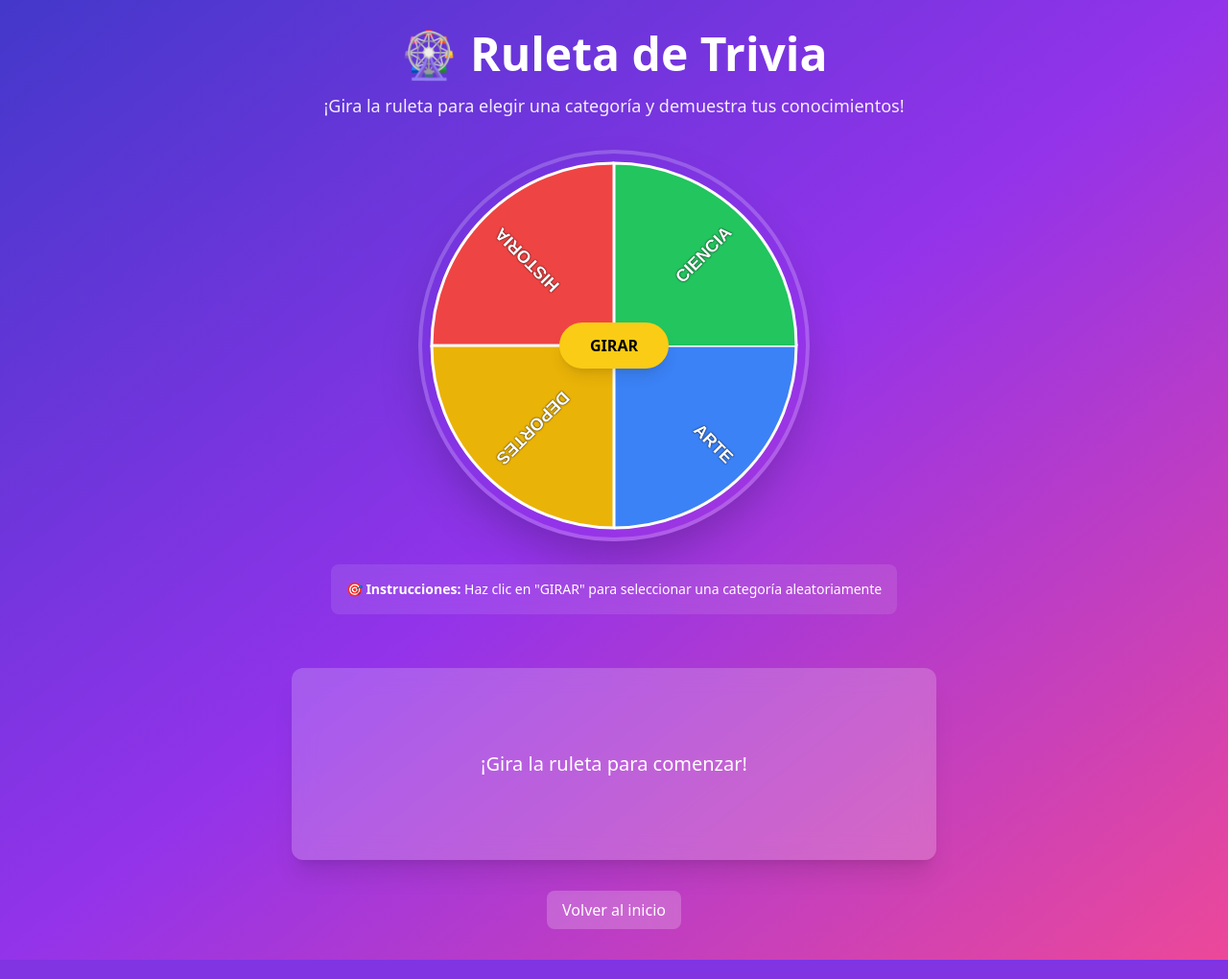
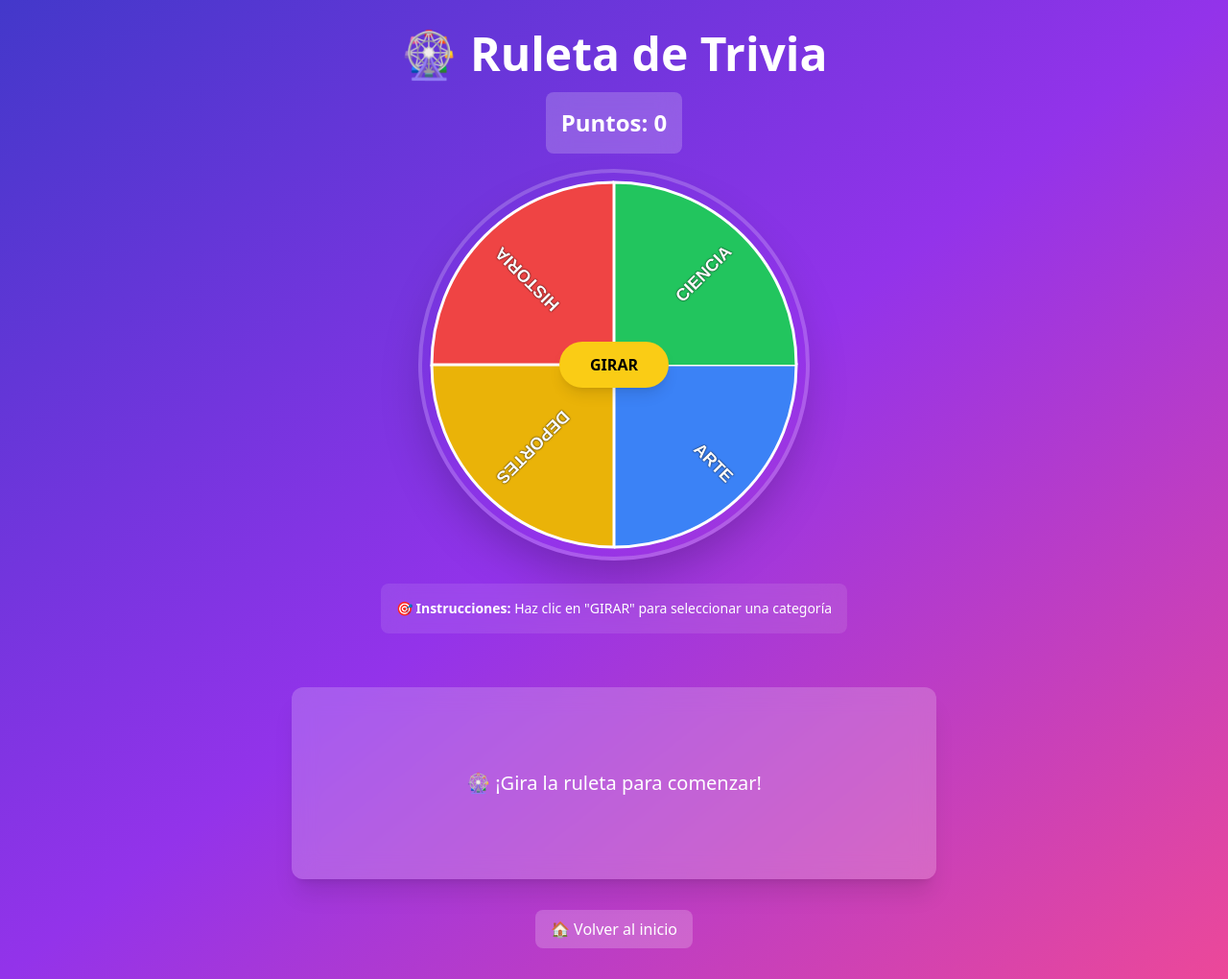
Before and after one commit to naila25/proyecto-paradigmas, a Flask app: page /juego?jugadores=1 in a window 1280 px wide. Shown: the whole page at 96% size. Run offline with Flask 3, Linux system fonts and the light colour scheme; some libraries are stand-ins or nearby versions.

Commit message:
cambios
cambios para q se pueda jugar con dos jugadores

```diff
--- a/app.py
+++ b/app.py
@@ -20,55 +20,49 @@ try:
     prolog = Prolog()
     prolog.consult("preguntas.pl")
     print("✅ Prolog inicializado correctamente")
-
-    # Test de consulta
-    test = list(prolog.query("pregunta(ciencia, P, O, R)"))
-    print(f"✅ Test: {len(test)} preguntas de ciencia encontradas")
-
 except Exception as e:
     print(f"❌ Error inicializando Prolog: {e}")
-    import traceback
-    traceback.print_exc()
     prolog = None
 
 def limpiar_string(valor):
-    """Limpia y normaliza strings de Prolog"""
     if valor is None:
         return ""
-
     texto = str(valor)
-
     if 'Ã' in texto or 'Â' in texto:
         try:
             texto = texto.encode('latin-1').decode('utf-8')
         except:
             pass
-
     return texto.strip()
 
 def convertir_lista_prolog(lista_prolog):
-    """Convierte lista de Prolog a lista de Python"""
     if isinstance(lista_prolog, list):
         return [limpiar_string(item) for item in lista_prolog]
     return []
 
 @app.route('/')
 def index():
-    session['puntos'] = 0
+    session.clear()
     return render_template("index.html")
 
 @app.route('/juego')
 def juego():
-    if 'puntos' not in session:
-        session['puntos'] = 0
-    return render_template("juego.html")
+    num_jugadores = request.args.get('jugadores', '1')
+
+    # Inicializar juego
+    session['num_jugadores'] = int(num_jugadores)
+    session['turno_actual'] = 1
+    session['jugador1_puntos'] = 0
+    session['jugador2_puntos'] = 0
+    session['jugador1_vidas'] = 3
+    session['jugador2_vidas'] = 3
+    session['juego_terminado'] = False
+
+    return render_template("juego.html", num_jugadores=int(num_jugadores))
 
 @app.route('/pregunta/<categoria>')
 def obtener_pregunta(categoria):
     try:
-        print(f"\n{'='*60}")
-        print(f"🔍 Solicitando pregunta para categoría: {categoria}")
-
         if prolog is None:
             return jsonify({"error": "Prolog no está disponible"}), 500
 
@@ -77,10 +71,7 @@ def obtener_pregunta(categoria):
             return jsonify({"error": "Categoría no válida"}), 400
 
         query = f"pregunta({categoria}, Pregunta, Opciones, Respuesta)"
-        print(f"🔎 Query: {query}")
-
         preguntas = list(prolog.query(query))
-        print(f"📝 Preguntas encontradas: {len(preguntas)}")
 
         if not preguntas:
             return jsonify({"error": "No hay preguntas para esta categoría"}), 404
@@ -90,13 +81,6 @@ def obtener_pregunta(categoria):
         pregunta_str = limpiar_string(seleccion["Pregunta"])
         respuesta_str = limpiar_string(seleccion["Respuesta"])
         opciones_list = convertir_lista_prolog(seleccion["Opciones"])
-
-        print(f"✅ Pregunta: '{pregunta_str}'")
-        print(f"✅ Opciones: {opciones_list}")
-        print(f"✅ Respuesta correcta: '{respuesta_str}'")
-        print(f"   Tipo respuesta: {type(respuesta_str)}")
-        print(f"   Bytes respuesta: {respuesta_str.encode('utf-8')}")
-        print(f"{'='*60}\n")
 
         return jsonify({
             "pregunta": pregunta_str,
@@ -118,62 +102,75 @@ def verificar():
         pregunta = data["pregunta"]
         respuesta = data["respuesta"]
 
-        print(f"\n{'='*60}")
-        print(f"🔍 VERIFICANDO RESPUESTA")
-        print(f"{'='*60}")
-        print(f"📝 Pregunta recibida:")
-        print(f"   Texto: '{pregunta}'")
-        print(f"   Tipo: {type(pregunta)}")
-        print(f"   Bytes: {pregunta.encode('utf-8')}")
-        print(f"\n👤 Respuesta del usuario:")
-        print(f"   Texto: '{respuesta}'")
-        print(f"   Tipo: {type(respuesta)}")
-        print(f"   Longitud: {len(respuesta)}")
-        print(f"   Bytes: {respuesta.encode('utf-8')}")
-        print(f"   Repr: {repr(respuesta)}")
-
         if prolog is None:
             return jsonify({"error": "Prolog no está disponible"}), 500
 
-        # Obtener la respuesta correcta desde Prolog
-        pregunta_escaped_buscar = pregunta.replace("'", "''")
-        query_buscar = f"pregunta(_, '{pregunta_escaped_buscar}', _, RC)"
-        print(f"\n🔎 Buscando respuesta correcta en Prolog:")
-        print(f"   Query: {query_buscar}")
-
-        resultados_busqueda = list(prolog.query(query_buscar))
-        if resultados_busqueda:
-            respuesta_correcta_prolog = limpiar_string(resultados_busqueda[0]["RC"])
-            print(f"   Respuesta correcta en Prolog: '{respuesta_correcta_prolog}'")
-            print(f"   Bytes: {respuesta_correcta_prolog.encode('utf-8')}")
-        else:
-            print(f"   ⚠️ No se encontró la pregunta en Prolog")
-
-        # Limpiar espacios
-        respuesta_limpia = respuesta.strip()
-
         pregunta_escaped = pregunta.replace("'", "''")
-        respuesta_escaped = respuesta_limpia.replace("'", "''")
+        respuesta_escaped = respuesta.replace("'", "''")
 
         query = f"respuesta_correcta('{pregunta_escaped}', '{respuesta_escaped}')"
-        print(f"\n🔎 Verificando con Prolog:")
-        print(f"   Query: {query}")
+        resultado = list(prolog.query(query))
 
-        resultado = list(prolog.query(query))
-        print(f"\n📋 Resultado de Prolog:")
-        print(f"   Raw: {resultado}")
-        print(f"   Cantidad: {len(resultado)}")
-        print(f"   ✅ Es correcta: {len(resultado) > 0}")
-        print(f"{'='*60}\n")
+        num_jugadores = session.get('num_jugadores', 1)
+        turno_actual = session.get('turno_actual', 1)
 
-        if 'puntos' not in session:
-            session['puntos'] = 0
+        es_correcta = len(resultado) > 0
 
-        if resultado:
-            session['puntos'] += 10
-            return jsonify({"correcta": True, "puntos": session['puntos']})
+        if num_jugadores == 1:
+            # Modo 1 jugador
+            if 'jugador1_puntos' not in session:
+                session['jugador1_puntos'] = 0
+
+            if es_correcta:
+                session['jugador1_puntos'] += 10
+
+            return jsonify({
+                "correcta": es_correcta,
+                "puntos": session['jugador1_puntos'],
+                "modo": "individual"
+            })
+
         else:
-            return jsonify({"correcta": False, "puntos": session['puntos']})
+            # Modo 2 jugadores
+            if es_correcta:
+                if turno_actual == 1:
+                    session['jugador1_puntos'] += 10
+                else:
+                    session['jugador2_puntos'] += 10
+            else:
+                # Quitar una vida si es incorrecta
+                if turno_actual == 1:
+                    session['jugador1_vidas'] -= 1
+                else:
+                    session['jugador2_vidas'] -= 1
+
+            # Verificar si alguien perdió todas sus vidas
+            jugador1_vidas = session.get('jugador1_vidas', 3)
+            jugador2_vidas = session.get('jugador2_vidas', 3)
+
+            ganador = None
+            if jugador1_vidas <= 0:
+                ganador = 2
+                session['juego_terminado'] = True
+            elif jugador2_vidas <= 0:
+                ganador = 1
+                session['juego_terminado'] = True
+
+            # Cambiar turno si la respuesta fue incorrecta o si el juego no terminó
+            if not es_correcta and not session.get('juego_terminado', False):
+                session['turno_actual'] = 2 if turno_actual == 1 else 1
+
+            return jsonify({
+                "correcta": es_correcta,
+                "modo": "multijugador",
+                "turno_actual": session.get('turno_actual', 1),
+                "jugador1_puntos": session.get('jugador1_puntos', 0),
+                "jugador2_puntos": session.get('jugador2_puntos', 0),
+                "jugador1_vidas": session.get('jugador1_vidas', 3),
+                "jugador2_vidas": session.get('jugador2_vidas', 3),
+                "juego_terminado": session.get('juego_terminado', False),
+                "ganador": ganador
+            })
 
     except Exception as e:
         print(f"💥 Error: {str(e)}")
@@ -181,14 +178,53 @@ def verificar():
         traceback.print_exc()
         return jsonify({"error": str(e)}), 500
 
-@app.route('/puntos')
-def obtener_puntos():
-    return jsonify({"puntos": session.get('puntos', 0)})
+@app.route('/estado-juego')
+def estado_juego():
+    """Retorna el estado actual del juego"""
+    return jsonify({
+        "num_jugadores": session.get('num_jugadores', 1),
+        "turno_actual": session.get('turno_actual', 1),
+        "jugador1_puntos": session.get('jugador1_puntos', 0),
+        "jugador2_puntos": session.get('jugador2_puntos', 0),
+        "jugador1_vidas": session.get('jugador1_vidas', 3),
+        "jugador2_vidas": session.get('jugador2_vidas', 3),
+        "juego_terminado": session.get('juego_terminado', False)
+    })
 
 @app.route('/resultado')
 def resultado():
-    puntos_finales = session.get('puntos', 0)
-    return render_template("resultado.html", puntos=puntos_finales)
+    num_jugadores = session.get('num_jugadores', 1)
+
+    if num_jugadores == 1:
+        puntos = session.get('jugador1_puntos', 0)
+        return render_template("resultado.html",
+                             modo="individual",
+                             puntos=puntos)
+    else:
+        jugador1_puntos = session.get('jugador1_puntos', 0)
+        jugador2_puntos = session.get('jugador2_puntos', 0)
+        jugador1_vidas = session.get('jugador1_vidas', 3)
+        jugador2_vidas = session.get('jugador2_vidas', 3)
+
+        # Determinar ganador
+        if jugador1_vidas <= 0:
+            ganador = 2
+        elif jugador2_vidas <= 0:
+            ganador = 1
+        elif jugador1_puntos > jugador2_puntos:
+            ganador = 1
+        elif jugador2_puntos > jugador1_puntos:
+            ganador = 2
+        else:
+            ganador = 0  # Empate
+
+        return render_template("resultado.html",
+                             modo="multijugador",
+                             ganador=ganador,
+                             jugador1_puntos=jugador1_puntos,
+                             jugador2_puntos=jugador2_puntos,
+                             jugador1_vidas=jugador1_vidas,
+                             jugador2_vidas=jugador2_vidas)
 
 if __name__ == "__main__":
     app.run(debug=True, host='127.0.0.1', port=5000)
--- a/static/js/ruleta.js
+++ b/static/js/ruleta.js
@@ -8,7 +8,17 @@ const tam = canvas.width / 2;
 
 let anguloInicio = 0;
 let girando = false;
-let puntosTotales = 0;
+
+// Estado del juego
+let estadoJuego = {
+  numJugadores: NUM_JUGADORES,
+  turnoActual: 1,
+  jugador1Puntos: 0,
+  jugador2Puntos: 0,
+  jugador1Vidas: 3,
+  jugador2Vidas: 3,
+  juegoTerminado: false
+};
 
 function dibujarRuleta() {
   ctx.clearRect(0, 0, canvas.width, canvas.height);
@@ -41,10 +51,66 @@ function dibujarRuleta() {
   }
 }
 
+function actualizarInfoJugadores() {
+  const infoDiv = document.getElementById("info-jugadores");
+
+  if (estadoJuego.numJugadores === 1) {
+    infoDiv.innerHTML = `
+      <div class="bg-white/20 backdrop-blur-md rounded-lg p-4 inline-block">
+        <p class="text-2xl font-bold">Puntos: ${estadoJuego.jugador1Puntos}</p>
+      </div>
+    `;
+  } else {
+    const turno1 = estadoJuego.turnoActual === 1 ? 'ring-4 ring-yellow-400' : '';
+    const turno2 = estadoJuego.turnoActual === 2 ? 'ring-4 ring-yellow-400' : '';
+
+    const vidas1 = '❤️'.repeat(estadoJuego.jugador1Vidas) + '🖤'.repeat(3 - estadoJuego.jugador1Vidas);
+    const vidas2 = '❤️'.repeat(estadoJuego.jugador2Vidas) + '🖤'.repeat(3 - estadoJuego.jugador2Vidas);
+
+    infoDiv.innerHTML = `
+      <div class="flex gap-4 justify-center flex-wrap">
+        <div class="bg-blue-500/30 backdrop-blur-md rounded-lg p-4 ${turno1}">
+          <p class="text-xl font-bold">👤 Jugador 1</p>
+          <p class="text-2xl">${estadoJuego.jugador1Puntos} puntos</p>
+          <p class="text-lg">${vidas1}</p>
+        </div>
+        <div class="bg-red-500/30 backdrop-blur-md rounded-lg p-4 ${turno2}">
+          <p class="text-xl font-bold">👤 Jugador 2</p>
+          <p class="text-2xl">${estadoJuego.jugador2Puntos} puntos</p>
+          <p class="text-lg">${vidas2}</p>
+        </div>
+      </div>
+      <p class="mt-2 text-yellow-300 text-lg font-bold">
+        🎮 Turno del Jugador ${estadoJuego.turnoActual}
+      </p>
+    `;
+  }
+}
+
+async function cargarEstadoJuego() {
+  try {
+    const res = await fetch('/estado-juego');
+    const data = await res.json();
+
+    estadoJuego.numJugadores = data.num_jugadores;
+    estadoJuego.turnoActual = data.turno_actual;
+    estadoJuego.jugador1Puntos = data.jugador1_puntos;
+    estadoJuego.jugador2Puntos = data.jugador2_puntos;
+    estadoJuego.jugador1Vidas = data.jugador1_vidas;
+    estadoJuego.jugador2Vidas = data.jugador2_vidas;
+    estadoJuego.juegoTerminado = data.juego_terminado;
+
+    actualizarInfoJugadores();
+  } catch (error) {
+    console.error('Error cargando estado:', error);
+  }
+}
+
 dibujarRuleta();
+cargarEstadoJuego();
 
 boton.addEventListener("click", () => {
-  if (girando) return;
+  if (girando || estadoJuego.juegoTerminado) return;
   girando = true;
 
   boton.disabled = true;
@@ -76,15 +142,10 @@ boton.addEventListener("click", () => {
 
 async function cargarPregunta(categoria) {
   try {
-    console.log('Cargando pregunta para categoría:', categoria);
     const res = await fetch(`/pregunta/${categoria}`);
-
-    if (!res.ok) {
-      throw new Error(`HTTP error! status: ${res.status}`);
-    }
+    if (!res.ok) throw new Error(`HTTP error! status: ${res.status}`);
 
     const data = await res.json();
-    console.log('Datos recibidos:', data);
 
     const categoriaEmojis = {
       'historia': '🏛️',
@@ -97,7 +158,6 @@ async function cargarPregunta(categoria) {
       throw new Error('Datos de pregunta incompletos');
     }
 
-    // Crear botones para cada opción
     const opcionesHTML = data.opciones.map(opcion =>
       `<button onclick="verificar('${data.pregunta.replace(/'/g, "\\'")}', '${opcion.replace(/'/g, "\\'")}', '${data.respuesta.replace(/'/g, "\\'")}'); return false;"
               class="bg-white text-purple-700 px-6 py-3 rounded-lg hover:bg-purple-100 transition font-semibold w-full sm:w-auto min-w-[200px] shadow-md hover:shadow-lg transform hover:scale-105">
@@ -105,14 +165,19 @@ async function cargarPregunta(categoria) {
        </button>`
     ).join('');
 
+    let turnoMensaje = '';
+    if (estadoJuego.numJugadores === 2) {
+      turnoMensaje = `<p class="mb-2 text-xl font-bold text-yellow-300">🎮 Turno del Jugador ${estadoJuego.turnoActual}</p>`;
+    }
+
     document.getElementById("pregunta").innerHTML = `
       <div class="text-center">
+        ${turnoMensaje}
         <p class="mb-4 text-2xl font-semibold">${categoriaEmojis[categoria]} Categoría: <span class="capitalize text-yellow-300">${categoria}</span></p>
         <p class="mb-6 text-xl font-medium">${data.pregunta}</p>
         <div class="grid grid-cols-1 sm:grid-cols-2 gap-3 max-w-2xl mx-auto">
           ${opcionesHTML}
         </div>
-        <p class="mt-6 text-sm opacity-75">Puntos actuales: ${puntosTotales}</p>
       </div>
     `;
 
@@ -121,7 +186,6 @@ async function cargarPregunta(categoria) {
     document.getElementById("pregunta").innerHTML = `
       <div class="text-center">
         <p class="text-red-300 mb-4">❌ Error cargando la pregunta</p>
-        <p class="text-sm">Error: ${error.message}</p>
         <button onclick="nuevaPregunta()" class="mt-4 bg-blue-500 px-4 py-2 rounded hover:bg-blue-400">Intentar de nuevo</button>
       </div>
     `;
@@ -137,30 +201,70 @@ async function verificar(pregunta, respuestaSeleccionada, respuestaCorrecta) {
     });
     const data = await res.json();
 
-    puntosTotales = data.puntos;
+    // Actualizar estado
+    if (data.modo === "multijugador") {
+      estadoJuego.turnoActual = data.turno_actual;
+      estadoJuego.jugador1Puntos = data.jugador1_puntos;
+      estadoJuego.jugador2Puntos = data.jugador2_puntos;
+      estadoJuego.jugador1Vidas = data.jugador1_vidas;
+      estadoJuego.jugador2Vidas = data.jugador2_vidas;
+      estadoJuego.juegoTerminado = data.juego_terminado;
+
+      actualizarInfoJugadores();
+
+      if (data.juego_terminado) {
+        // Juego terminado
+        setTimeout(() => {
+          window.location.href = '/resultado';
+        }, 3000);
+
+        document.getElementById("pregunta").innerHTML = `
+          <div class="text-center">
+            <h2 class="text-5xl mb-4">🏆 ¡JUEGO TERMINADO!</h2>
+            <p class="text-3xl mb-4">Ganador: Jugador ${data.ganador}</p>
+            <p class="text-sm">Redirigiendo...</p>
+          </div>
+        `;
+        return;
+      }
+    } else {
+      estadoJuego.jugador1Puntos = data.puntos;
+      actualizarInfoJugadores();
+    }
 
     if (data.correcta) {
+      let mensajeTurno = '';
+      if (data.modo === "multijugador") {
+        const jugadorAnterior = data.turno_actual === 1 ? 2 : 1;
+        mensajeTurno = `<p class="text-lg mb-2">Jugador ${jugadorAnterior} continúa...</p>`;
+      }
+
       document.getElementById("pregunta").innerHTML = `
         <div class="text-center">
           <h2 class="text-4xl mb-4">✅ ¡Correcto!</h2>
+          ${mensajeTurno}
           <p class="text-2xl mb-2 text-green-300">Tu respuesta: <strong>${respuestaSeleccionada}</strong></p>
           <p class="text-xl mb-4">+10 puntos</p>
-          <p class="mb-6 text-2xl">Puntos totales: <span class="text-yellow-300 font-bold">${puntosTotales}</span></p>
-          <div class="flex gap-3 justify-center flex-wrap">
-            <button onclick="nuevaPregunta()" class="bg-blue-500 px-6 py-3 rounded-lg hover:bg-blue-400 transition font-bold">🎯 Nueva pregunta</button>
+          <div class="flex gap-3 justify-center flex-wrap mt-6">
+            <button onclick="nuevaPregunta()" class="bg-blue-500 px-6 py-3 rounded-lg hover:bg-blue-400 transition font-bold">🎯 Continuar</button>
             <button onclick="terminarJuego()" class="bg-red-500 px-6 py-3 rounded-lg hover:bg-red-400 transition font-bold">🏁 Terminar juego</button>
           </div>
         </div>
       `;
     } else {
+      let mensajeTurno = '';
+      if (data.modo === "multijugador") {
+        mensajeTurno = `<p class="text-lg mb-2 text-yellow-300">Turno del Jugador ${data.turno_actual}</p>`;
+      }
+
       document.getElementById("pregunta").innerHTML = `
         <div class="text-center">
           <h2 class="text-4xl mb-4">❌ Incorrecto</h2>
+          ${mensajeTurno}
           <p class="text-xl mb-2 text-red-300">Tu respuesta: <strong>${respuestaSeleccionada}</strong></p>
           <p class="text-xl mb-4">La respuesta correcta era: <span class="text-yellow-300 font-bold">${respuestaCorrecta}</span></p>
-          <p class="mb-6 text-2xl">Puntos totales: <span class="text-yellow-300 font-bold">${puntosTotales}</span></p>
-          <div class="flex gap-3 justify-center flex-wrap">
-            <button onclick="nuevaPregunta()" class="bg-blue-500 px-6 py-3 rounded-lg hover:bg-blue-400 transition font-bold">🎯 Nueva pregunta</button>
+          <div class="flex gap-3 justify-center flex-wrap mt-6">
+            <button onclick="nuevaPregunta()" class="bg-blue-500 px-6 py-3 rounded-lg hover:bg-blue-400 transition font-bold">🎯 Continuar</button>
             <button onclick="terminarJuego()" class="bg-red-500 px-6 py-3 rounded-lg hover:bg-red-400 transition font-bold">🏁 Terminar juego</button>
           </div>
         </div>
@@ -169,13 +273,13 @@ async function verificar(pregunta, respuestaSeleccionada, respuestaCorrecta) {
 
   } catch (error) {
     console.error('Error verificando respuesta:', error);
-    alert("❌ Error al verificar la respuesta. Intenta de nuevo.");
+    alert("❌ Error al verificar la respuesta.");
   }
 }
 
 function nuevaPregunta() {
   document.getElementById("pregunta").innerHTML = `
-    <p class="text-center text-xl">🎡 Gira la ruleta para elegir una nueva categoría</p>
+    <p class="text-center text-xl">🎡 Gira la ruleta para la siguiente pregunta</p>
   `;
   canvas.style.transform = 'rotate(0deg)';
   canvas.style.transition = 'none';
--- a/templates/juego.html
+++ b/templates/juego.html
@@ -1,20 +1,20 @@
 <!DOCTYPE html>
 <html lang="es">
-
 <head>
   <meta charset="UTF-8">
   <meta name="viewport" content="width=device-width, initial-scale=1.0">
   <title>Ruleta de Categorías - Trivia Universitaria</title>
   <script src="https://cdn.tailwindcss.com"></script>
 </head>
-
 <body class="bg-gradient-to-br from-indigo-700 via-purple-600 to-pink-500 min-h-screen text-white">
 
   <div class="container mx-auto px-4 py-8">
     <!-- Header -->
-    <div class="text-center mb-8">
-      <h1 class="text-4xl md:text-5xl font-bold mb-4">🎡 Ruleta de Trivia</h1>
-      <p class="text-lg opacity-90">¡Gira la ruleta para elegir una categoría y demuestra tus conocimientos!</p>
+    <div class="text-center mb-4">
+      <h1 class="text-4xl md:text-5xl font-bold mb-2">🎡 Ruleta de Trivia</h1>
+
+      <!-- Info de jugadores -->
+      <div id="info-jugadores" class="mt-4"></div>
     </div>
 
     <!-- Ruleta Container -->
@@ -29,26 +29,32 @@
 
       <!-- Instrucciones -->
       <div class="text-center bg-white/10 backdrop-blur-md rounded-lg p-4 mb-6">
-        <p class="text-sm">🎯 <strong>Instrucciones:</strong> Haz clic en "GIRAR" para seleccionar una categoría
-          aleatoriamente</p>
+        <p class="text-sm">🎯 <strong>Instrucciones:</strong> Haz clic en "GIRAR" para seleccionar una categoría</p>
+        {% if num_jugadores == 2 %}
+        <p class="text-xs mt-2 text-yellow-300">⚠️ Si fallas 3 veces, pierdes automáticamente</p>
+        {% endif %}
       </div>
     </div>
 
     <!-- Área de preguntas -->
     <div id="pregunta"
       class="max-w-2xl mx-auto text-center text-lg bg-white/20 backdrop-blur-md rounded-xl p-6 shadow-xl min-h-[200px] flex items-center justify-center">
-      <p class="text-xl"> ¡Gira la ruleta para comenzar!</p>
+      <p class="text-xl">🎡 ¡Gira la ruleta para comenzar!</p>
     </div>
 
     <!-- Footer -->
     <div class="text-center mt-8">
       <a href="/" class="inline-block bg-white/20 hover:bg-white/30 transition px-4 py-2 rounded-lg">
-         Volver al inicio
+        🏠 Volver al inicio
       </a>
     </div>
   </div>
 
+
+ <script>
+    const NUM_JUGADORES = parseInt('{{ num_jugadores|default(1) }}') || 1;
+  </script>
+
   <script src="{{ url_for('static', filename='js/ruleta.js') }}"></script>
 </body>
-
 </html>
```
Also changed, not shown: templates/index.html (+10 -2 lines), templates/resultado.html (+13 -5 lines).
